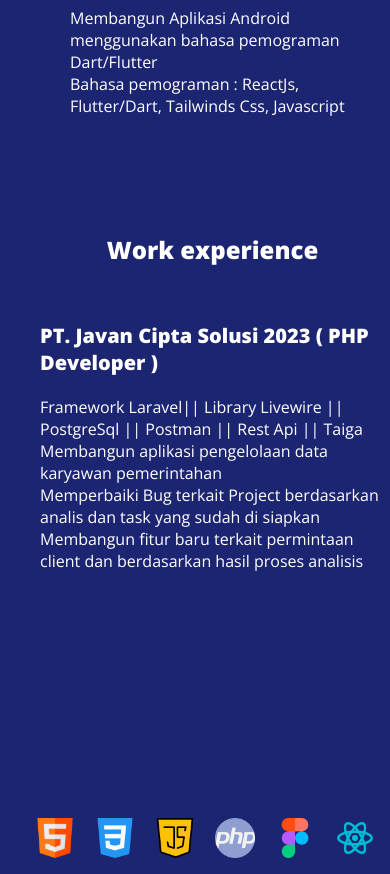
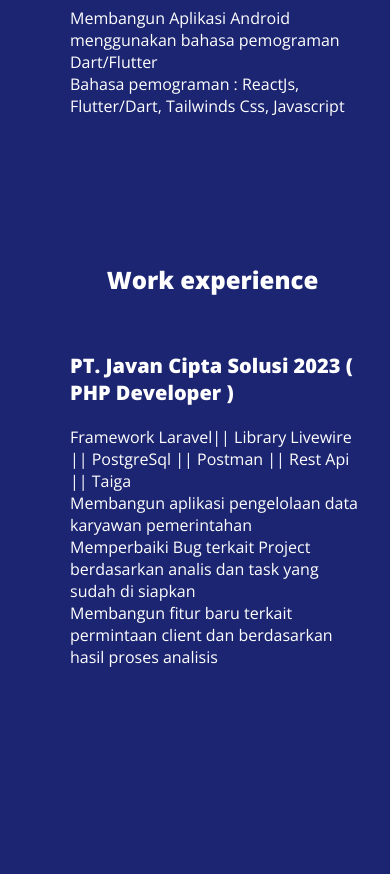
Before and after one commit to Farhannovaal/farhannovaal, a PHP site: page / in a window 390 px wide. Shown: the part 5626-6500 px from the top of the page. Run offline with PHP 8.4, Linux system fonts and the light colour scheme; some libraries are stand-ins or nearby versions.

Commit message:
Update Terbaru

```diff
--- a/css/edit.css
+++ b/css/edit.css
@@ -705,6 +705,10 @@
     gap: 20px;
   }
 
+  .experienceWork {
+    padding: 30px;
+  }
+
   .head-name {
     z-index: 2;
   }
```
